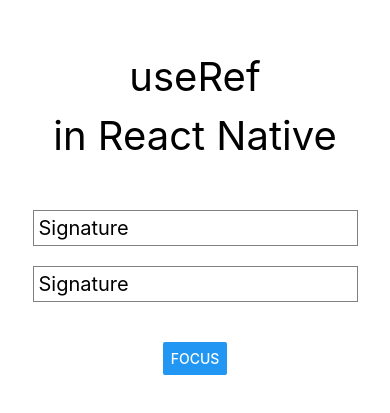
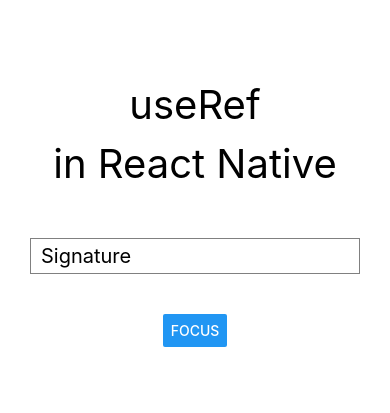
Before and after one commit to Richard-Harvey-UCSD/YouTube, a React Native app: screen / in a window 390 px wide. Shown: the part 209-622 px from the top of the page. Built offline with nearby package versions, Linux system fonts and the light colour scheme.

Commit message:
Finished useRef example

```diff
--- a/src/UseRefHook.js
+++ b/src/UseRefHook.js
@@ -19,18 +19,7 @@ const Focus = () => {
             borderWidth: 1,
             flex: 0.5,
             padding: 5,
-            fontSize: 20,
-          }}
-        />
-      </View>
-      <View style={{ flexDirection: 'row', marginTop: 20 }}>
-        <TextInput
-          placeholder='Signature'
-          style={{
-            borderColor: 'gray',
-            borderWidth: 1,
-            flex: 0.5,
-            padding: 5,
+            paddingLeft: 10,
             fontSize: 20,
           }}
         />
```
